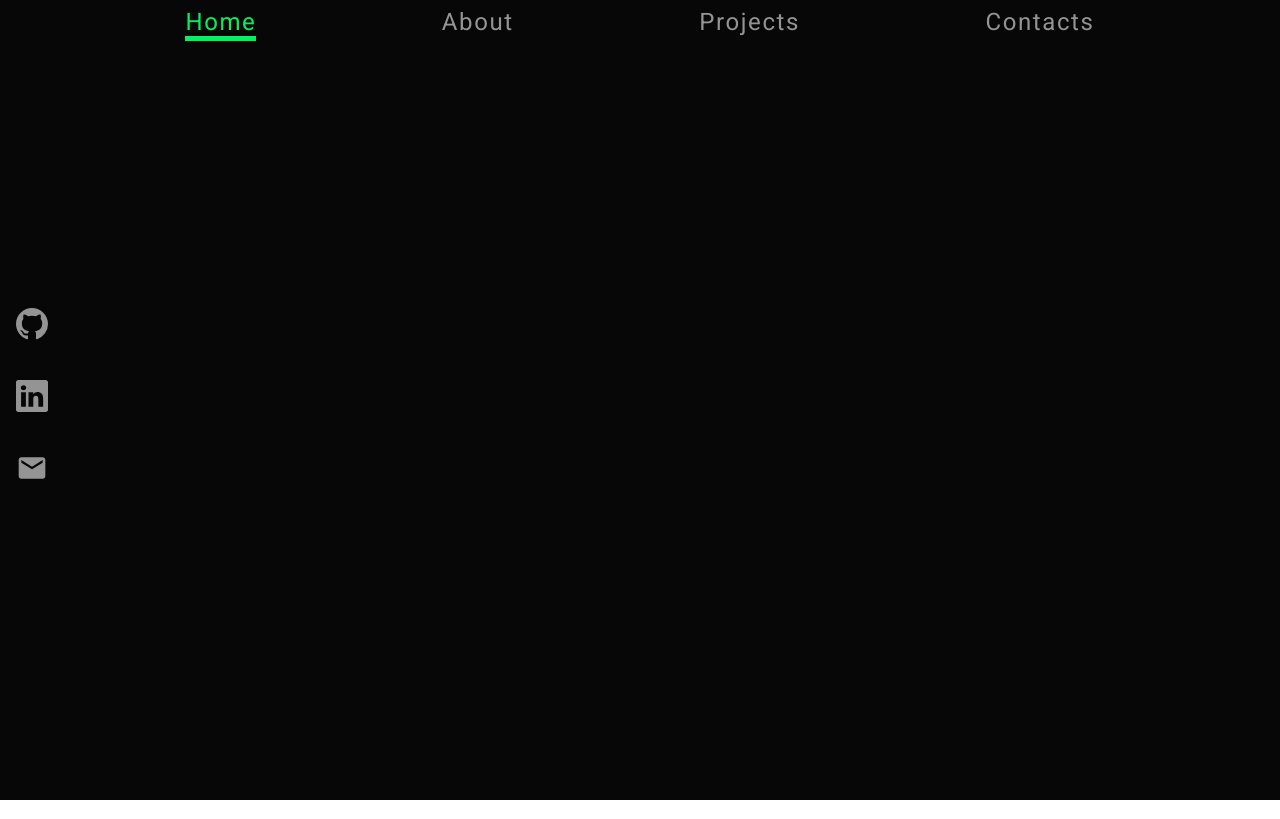
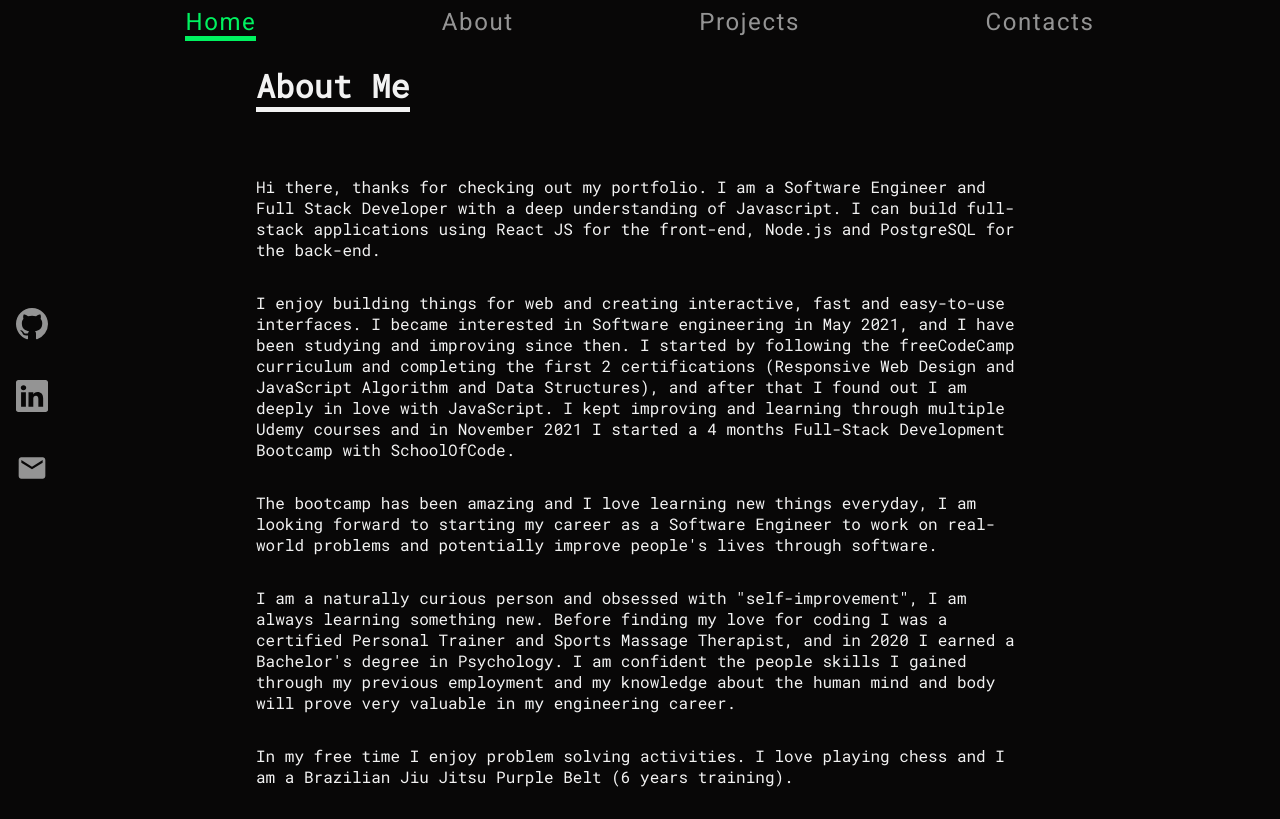
Before and after one commit to ValerioCipolla/portfolio, a Next.js app: page /about in a window 1280 px wide. Built offline with nearby package versions, Linux system fonts and the light colour scheme.

Commit message:
added an about me draft

```diff
--- a/pages/about.js
+++ b/pages/about.js
@@ -1,7 +1,48 @@
 import React from "react";
+import * as css from "../styles/about.module.css";
 
 const About = () => {
-  return <div>about</div>;
+  return (
+    <div className={css.about}>
+      <h1>About Me</h1>
+      <p>
+        Hi there, thanks for checking out my portfolio. I am a Software Engineer
+        and Full Stack Developer with a deep understanding of Javascript. I can
+        build full-stack applications using React JS for the front-end, Node.js
+        and PostgreSQL for the back-end.
+      </p>
+      <p>
+        I enjoy building things for web and creating interactive, fast and
+        easy-to-use interfaces. I became interested in Software engineering in
+        May 2021, and I have been studying and improving since then. I started
+        by following the freeCodeCamp curriculum and completing the first 2
+        certifications (Responsive Web Design and JavaScript Algorithm and Data
+        Structures), and after that I found out I am deeply in love with
+        JavaScript. I kept improving and learning through multiple Udemy courses
+        and in November 2021 I started a 4 months Full-Stack Development
+        Bootcamp with SchoolOfCode.
+      </p>
+      <p>
+        The bootcamp has been amazing and I love learning new things everyday, I
+        am looking forward to starting my career as a Software Engineer to work
+        on real-world problems and potentially improve people's lives through
+        software.
+      </p>
+      <p>
+        I am a naturally curious person and obsessed with "self-improvement", I
+        am always learning something new. Before finding my love for coding I
+        was a certified Personal Trainer and Sports Massage Therapist, and in
+        2020 I earned a Bachelor's degree in Psychology. I am confident the
+        people skills I gained through my previous employment and my knowledge
+        about the human mind and body will prove very valuable in my engineering
+        career.
+      </p>
+      <p>
+        In my free time I enjoy problem solving activities. I love playing chess
+        and I am a Brazilian Jiu Jitsu Purple Belt (6 years training).
+      </p>
+    </div>
+  );
 };
 
 export default About;
--- /dev/null
+++ b/styles/about.module.css
@@ -0,0 +1,31 @@
+.about {
+  display: flex;
+  flex-direction: column;
+  justify-content: center;
+  align-items: flex-start;
+  min-height: 95vh;
+  width: 60%;
+  margin: auto;
+  font-family: "Roboto Mono", monospace;
+  padding: 2rem auto;
+}
+
+.about h1 {
+  margin: 4rem 0;
+  border-bottom: 5px solid var(--white);
+}
+.about p {
+  margin-bottom: 2rem;
+}
+
+@media (max-width: 700px) {
+  .about {
+    padding: 0.5rem;
+    width: 90%;
+  }
+
+  .about h1 {
+    margin: 0;
+    margin-bottom: 2rem;
+  }
+}
```
